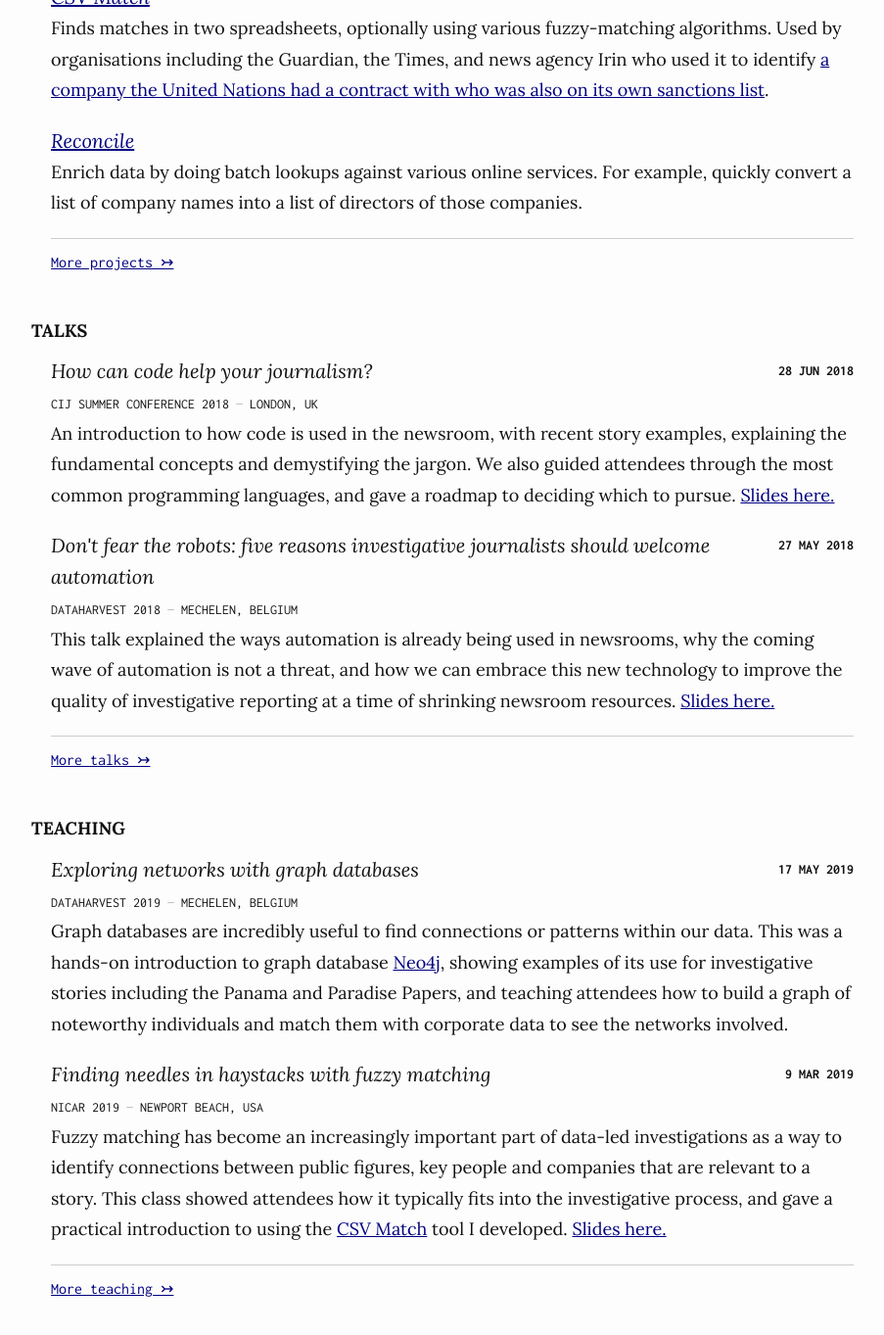
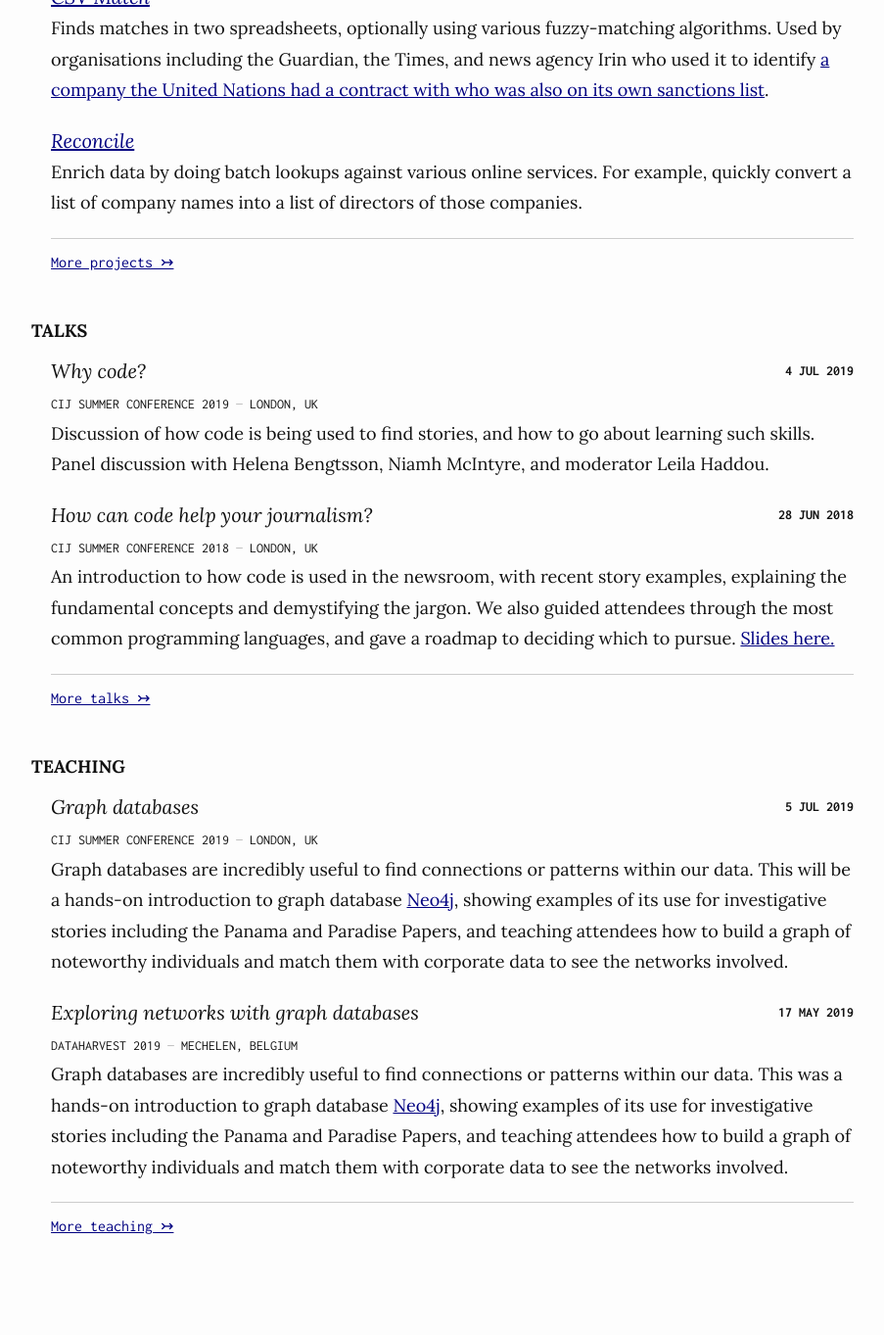
Before and after one commit to maxharlow/maxharlow.github.io, a Jekyll site: the page built from index.md, in a window 1280 px wide and 1400 px high, scrolled down 897 px. Shown: the top 1363 px of the window at 98% size, without its empty margins (188-1091 px from the left). Built offline with Jekyll 4.4.1, drawn with Linux system fonts in a browser that asks for light colours; after the commit the page ends 2233 px from its top, so only the background shows below that.

Commit message:
Add CIJ Summer 2019

```diff
--- a/_data/talks.yaml
+++ b/_data/talks.yaml
@@ -1,3 +1,10 @@
+-   title: Why code?
+    event: CIJ Summer Conference 2019
+    location: London, UK
+    date: 2019-07-04
+    details: |
+        Discussion of how code is being used to find stories, and how to go about learning such skills. Panel discussion with Helena Bengtsson, Niamh McIntyre, and moderator Leila Haddou.
+
 -   title: How can code help your journalism?
     event: CIJ Summer Conference 2018
     location: London, UK
--- a/_data/teaching.yaml
+++ b/_data/teaching.yaml
@@ -1,3 +1,10 @@
+-   title: Graph databases
+    event: CIJ Summer Conference 2019
+    location: London, UK
+    date: 2019-07-05
+    details: |
+        Graph databases are incredibly useful to find connections or patterns within our data. This will be a hands-on introduction to graph database [Neo4j](https://neo4j.com/), showing examples of its use for investigative stories including the Panama and Paradise Papers, and teaching attendees how to build a graph of noteworthy individuals and match them with corporate data to see the networks involved.
+
 -   title: Exploring networks with graph databases
     event: Dataharvest 2019
     location: Mechelen, Belgium
```
